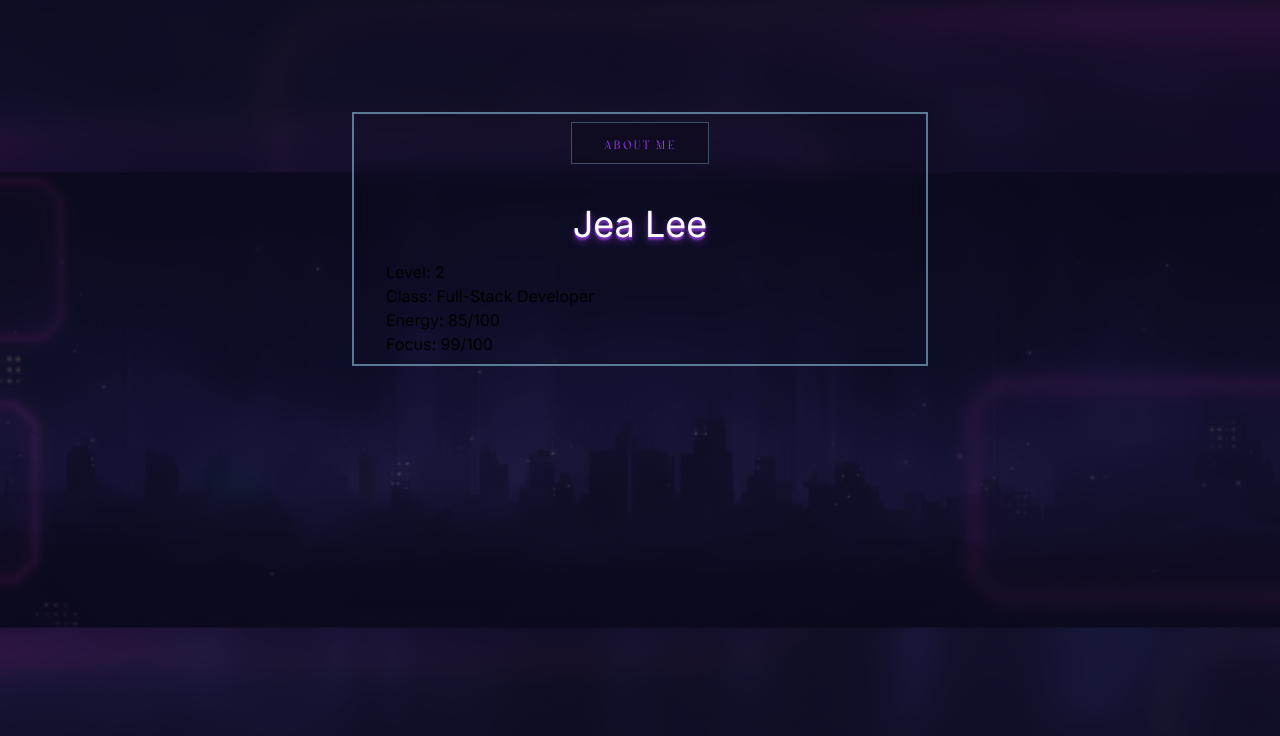
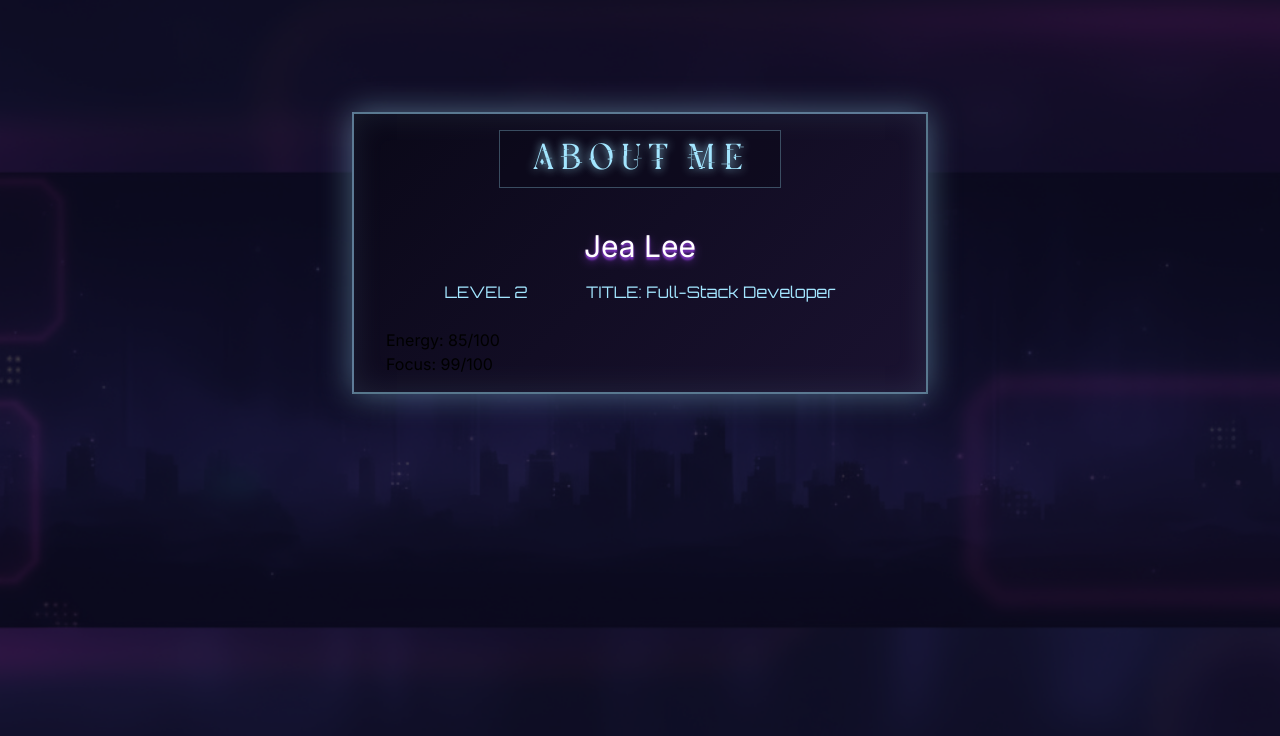
Before and after one commit to jealee44/jea-portfolio, a React (Vite) app: page / in a window 1280 px wide. Shown: the top 736 px of the page. Built offline with nearby package versions, Linux system fonts and the light colour scheme.

Commit message:
css variables, status, title, role, level in statuswindow component complete

```diff
--- a/src/app.css
+++ b/src/app.css
@@ -28,8 +28,8 @@
   --color-solo-gold: #ffa500;
   --color-cyan-light: #a3e6ff;
 
-  --gradient-panel: linear-gradient(135deg, var(--color-solo-dark), var(--color-solo-medium));
-  --shadow-cyan: 0 0 30px rgba(163,230,255,.40), inset 0 0 30px rgba(163,230,255,.10);
+  --panel-gradient: linear-gradient(135deg, var(--color-solo-dark), var(--color-solo-medium));
+  --panel-shadow: 0 0 30px rgba(163,230,255,.40), inset 0 0 30px rgba(163,230,255,.10);
 
 }
 
--- a/src/components/StatusWindow/StatusWindow.tsx
+++ b/src/components/StatusWindow/StatusWindow.tsx
@@ -35,18 +35,19 @@ const StatusWindow = () => {
         animate="visible"
         className="max-w-xl mx-auto mt-20"
         >
-        <div className="bg-[--gradient-panel] border-2 border-cyan-light/50 shadow-[--shadow-cyan] backdrop-blur-[10px] rounded-none px-8 py-2">
-            {/* Status Window */}
+        <div className="[background:var(--panel-gradient)] [box-shadow:var(--panel-shadow)] border-2 border-cyan-light/50 backdrop-blur-md rounded-none px-8 py-4">
             <div className="flex justify-center">
-            <div className="border border-[rgba(163,230,255,0.3)] bg-[rgba(10,8,24,0.5)] px-8 py-2 mb-6 inline-block">
-                <span className="text-xs uppercase tracking-wider text-[var(--color-solo-purple)] font-family-heading">
+            <div className="border border-cyan-light/30 bg-solo-dark/50 px-8 py-2 mb-6 inline-block">
+                <span className="text-4xl uppercase tracking-wider text-cyan-light font-family-heading [text-shadow:0_0_10px_var(--color-cyan-light)]">
                 About Me
                 </span>
             </div>
         </div>
-        <h1 className="text-4xl font-family-body text-white text-center my-4 text-shadow-lg text-shadow-purple-500/50">{stats.name}</h1>
-        <p>Level: {stats.level}</p>
-        <p>Class: {stats.class}</p>
+        <h1 className="text-3xl font-family-body text-white text-center my-4 text-shadow-lg text-shadow-purple-500/50">{stats.name}</h1>
+        <div className="mb-6 flex justify-evenly text-2x1 text-cyan-light font-family-game">
+            <span>LEVEL {stats.level}</span>
+            <span>TITLE: {stats.class}</span>
+        </div>
         <p>Energy: {stats.energy.current}/{stats.energy.max}</p>
         <p>Focus: {stats.focus.current}/{stats.focus.max}</p>
         </div>
```
